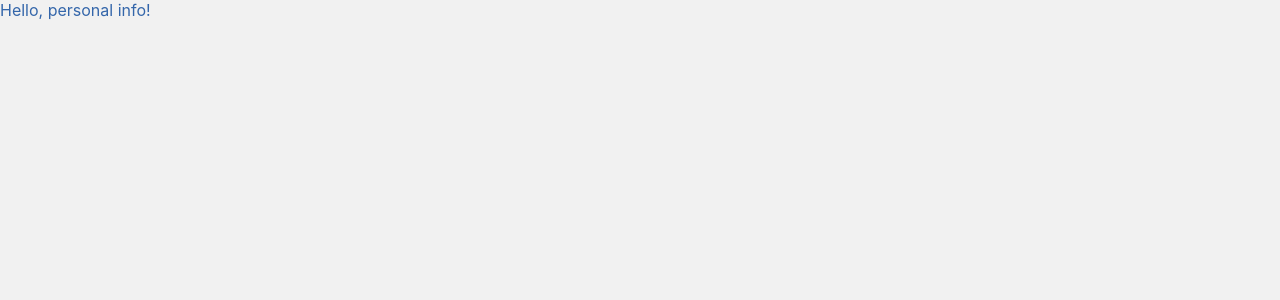
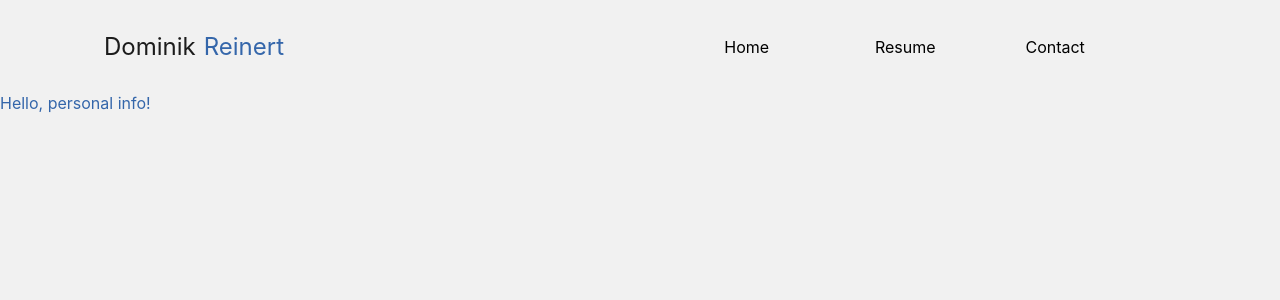
Before and after one commit to Dominik-Reinert/cv, a React (Create React App) app: page / in a window 1280 px wide. Shown: the top 300 px of the page. Built offline with nearby package versions, Linux system fonts and the light colour scheme.

Commit message:
add some styles, add the navbar, some design for the navbar elements

```diff
--- a/package.json
+++ b/package.json
@@ -6,8 +6,11 @@
     "@emotion/core": "^11.0.0",
     "@emotion/react": "^11.4.0",
     "@fortawesome/fontawesome-free": "^5.15.3",
+    "@types/react-i18next": "^8.1.0",
     "react": "^17.0.2",
     "react-dom": "^17.0.2",
+    "react-i18next": "^11.11.3",
+    "react-intl-hooks": "^1.0.11",
     "react-scripts": "4.0.3",
     "typescript": "^4.1.2",
     "web-vitals": "^1.0.1"
--- a/src/App.tsx
+++ b/src/App.tsx
@@ -1,6 +1,7 @@
 import React from "react";
 import "./App.css";
 import { Background } from "./background/background";
+import { Navbar } from "./navbar/navbar";
 import { PersonalInfo } from "./personal_info/personal_info";
 import { defaultStyles, styleContext } from "./style_context/style_context";
 
@@ -8,6 +9,7 @@ function App() {
   return (
     <styleContext.Provider value={defaultStyles}>
       <Background>
+        <Navbar />
         <PersonalInfo />
       </Background>
     </styleContext.Provider>
--- /dev/null
+++ b/src/navbar/navbar.tsx
@@ -0,0 +1,54 @@
+/**@jsx jsx */
+import { css, jsx } from "@emotion/react";
+import { useStyleContext } from "../style_context/use_style_context";
+
+export function Navbar(): JSX.Element {
+  const styleContext = useStyleContext();
+  return (
+    <div
+      css={css`
+        label: navbar;
+
+        display: flex;
+        padding: ${styleContext.padding.navbar};
+
+        .name-wrapper {
+          flex: 12 0 0;
+          font-size: ${styleContext.sizes.font.subHeadline};
+        }
+
+        .link-wrapper {
+          display: flex;
+          flex: 1 0 400px;
+          font-size: ${styleContext.sizes.font.text};
+        }
+
+        .first-name {
+          margin-right: 8px;
+          color: ${styleContext.shades.selectedText};
+        }
+
+        .last-name {
+          color: ${styleContext.colors.highlight};
+        }
+
+        .link {
+          height: 100%;
+          flex: 1 0 0;
+          display: inline-flex;
+          align-items: center;
+        }
+      `}
+    >
+      <div className="name-wrapper">
+        <span className="first-name">Dominik</span>
+        <span className="last-name">Reinert</span>
+      </div>
+      <div className="link-wrapper">
+        <span className="link">Home</span>
+        <span className="link">Resume</span>
+        <span className="link">Contact</span>
+      </div>
+    </div>
+  );
+}
--- a/src/style_context/style_context.tsx
+++ b/src/style_context/style_context.tsx
@@ -1,29 +1,49 @@
-import * as React from 'react';
+import * as React from "react";
 
 export interface StyleContext {
   shades: {
     text: string;
+    selectedText: string;
     border: string;
     separation: string;
   };
   colors: {
     background: string;
     highlight: string;
-    }
+  };
+  sizes: {
+    font: {
+      headline: string;
+      subHeadline: string;
+      text: string;
+    };
+  };
+  padding: {
+    navbar: string;
+  };
 }
 
 //https://www.schemecolor.com/blue-white-grey-and-black.php
 
 export const defaultStyles: StyleContext = {
   shades: {
-        text: '##1C1C1C',
-        border: '#808080',
-        separation: '##808080'
+    text: "#303030",
+    selectedText: "#1C1C1C",
+    border: "#808080",
+    separation: "##808080",
   },
   colors: {
-        background: '#F1F1F1',
-        highlight: '#3466AA'
-    }
-}
+    background: "#F1F1F1",
+    highlight: "#3466AA",
+  },
+  sizes: {
+    font: {
+      headline: "40px",
+      subHeadline: "24px",
+      text: "16px",
+    },
+  },
+  padding: { navbar: "32px 104px" },
+};
 
-export const styleContext = React.createContext(defaultStyles)
+export const styleContext = React.createContext(defaultStyles);
```
Also changed, not shown: 2 other files (tests, documents, lock files or other folders). Lines whose indentation alone changed are shown as unchanged.
